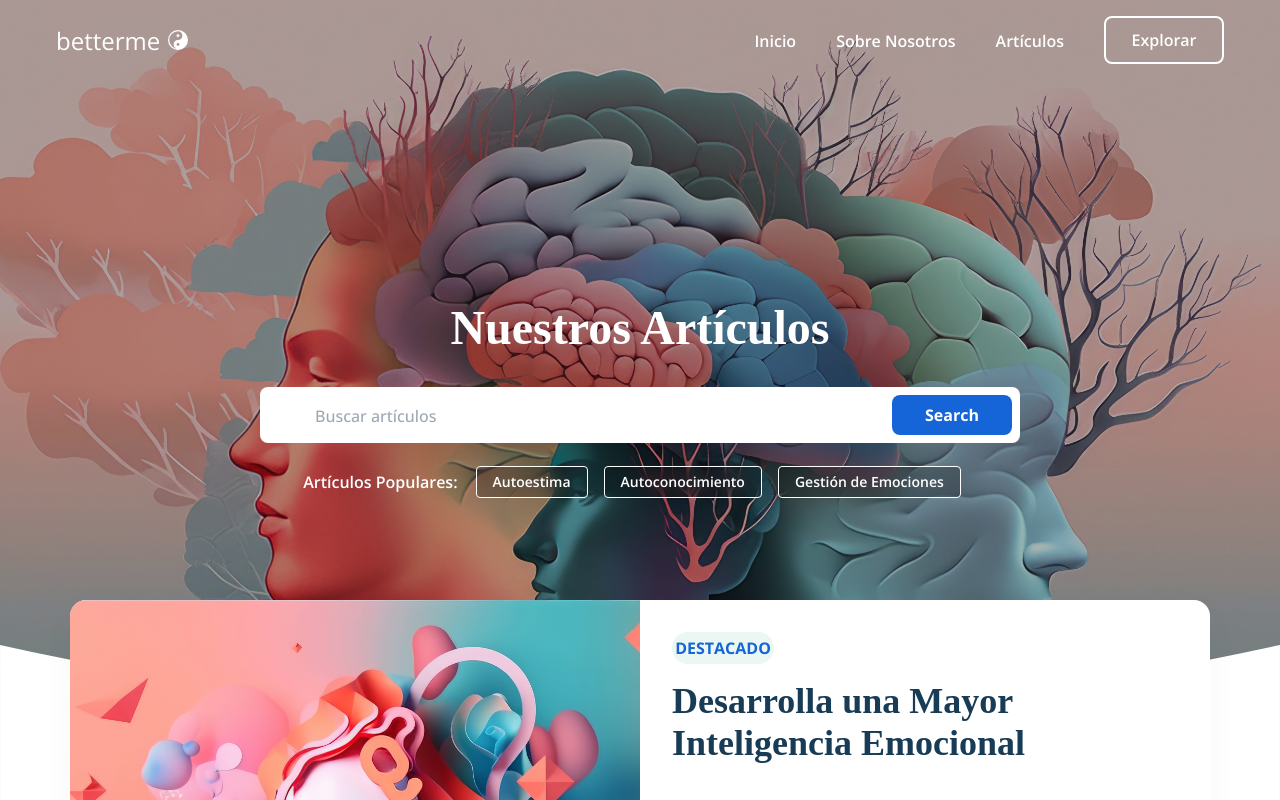
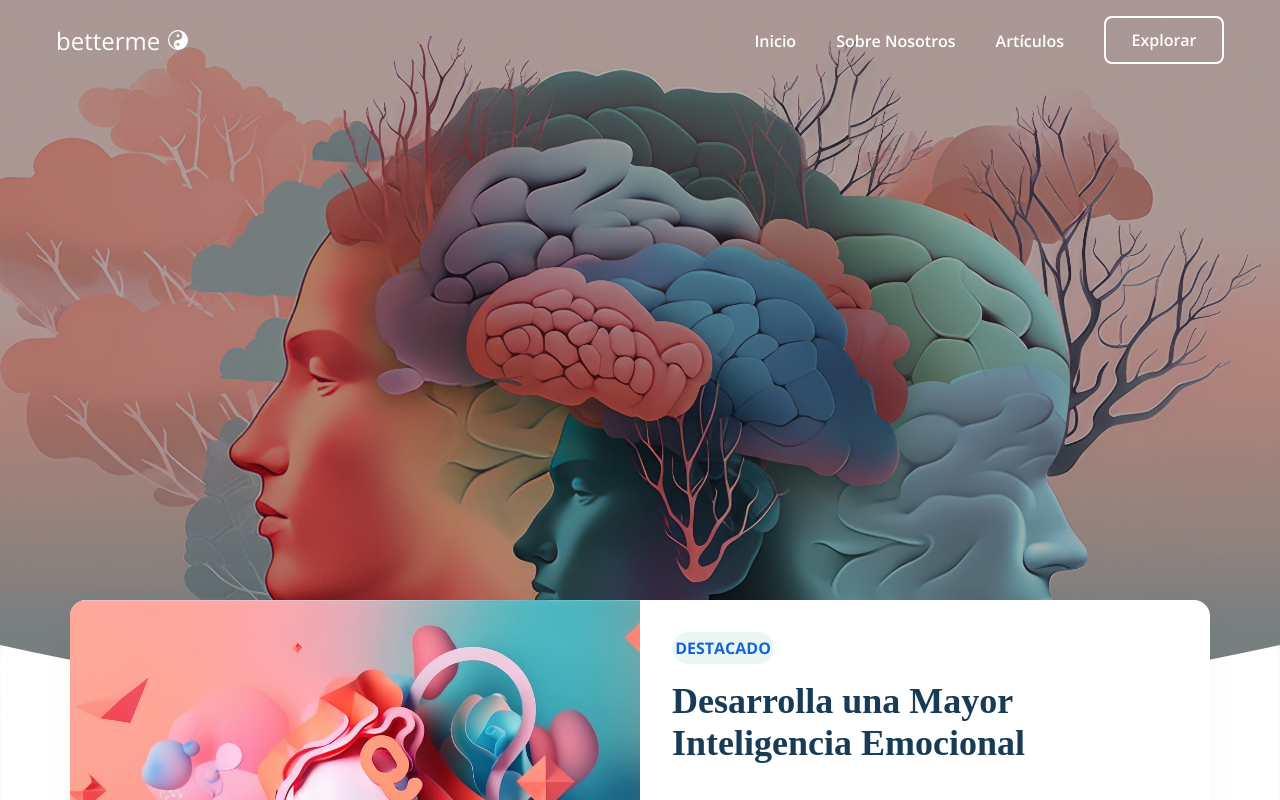
Before and after one commit to AlejandroM12/betterme-blog, a React (Vite) app: page / in a window 1280 px wide. Shown: the top 800 px of the page. Built offline with nearby package versions, Linux system fonts and the light colour scheme; a web font is replaced by a local one.

Commit message:
refactor(Header): simplify structure and remove unused elements

```diff
--- a/src/components/Header/Header.jsx
+++ b/src/components/Header/Header.jsx
@@ -11,47 +11,6 @@ const Header = () => {
       }}
     >
       <Navbar />
-
-      <div className='container flex-1 w-full flex items-center justify-center'>
-        <div className='hd-content flex flex-col justify-center items-center text-center'>
-          <h1 className='hd-title text-white'>Nuestros Artículos</h1>
-          <div className='hd-search'>
-            <form>
-              <div className='form-group flex items-stretch bg-white'>
-                <span className='form-gp-icon items-center justify-center'>
-                  <i className='bi bi-search'></i>
-                </span>
-                <input
-                  type='text'
-                  className='form-gp-input'
-                  placeholder='Buscar artículos'
-                />
-                <button
-                  type='button'
-                  className='form-gp-btn text-white bg-primary btn'
-                >
-                  Search
-                </button>
-              </div>
-            </form>
-          </div>
-
-          <div
-            className='hd-tags text-white flex items-center'
-            id='popular-articles'
-          >
-            <h3 className='hd-tags-title nowrap text-base'>
-              Artículos Populares:
-            </h3>
-
-            <ul className='tags-list flex flex-wrap items-center'>
-              <li className='tags-item text-sm'>Autoestima</li>
-              <li className='tags-item text-sm'>Autoconocimiento</li>
-              <li className='tags-item text-sm'>Gestión de Emociones</li>
-            </ul>
-          </div>
-        </div>
-      </div>
     </header>
   );
 };
```
